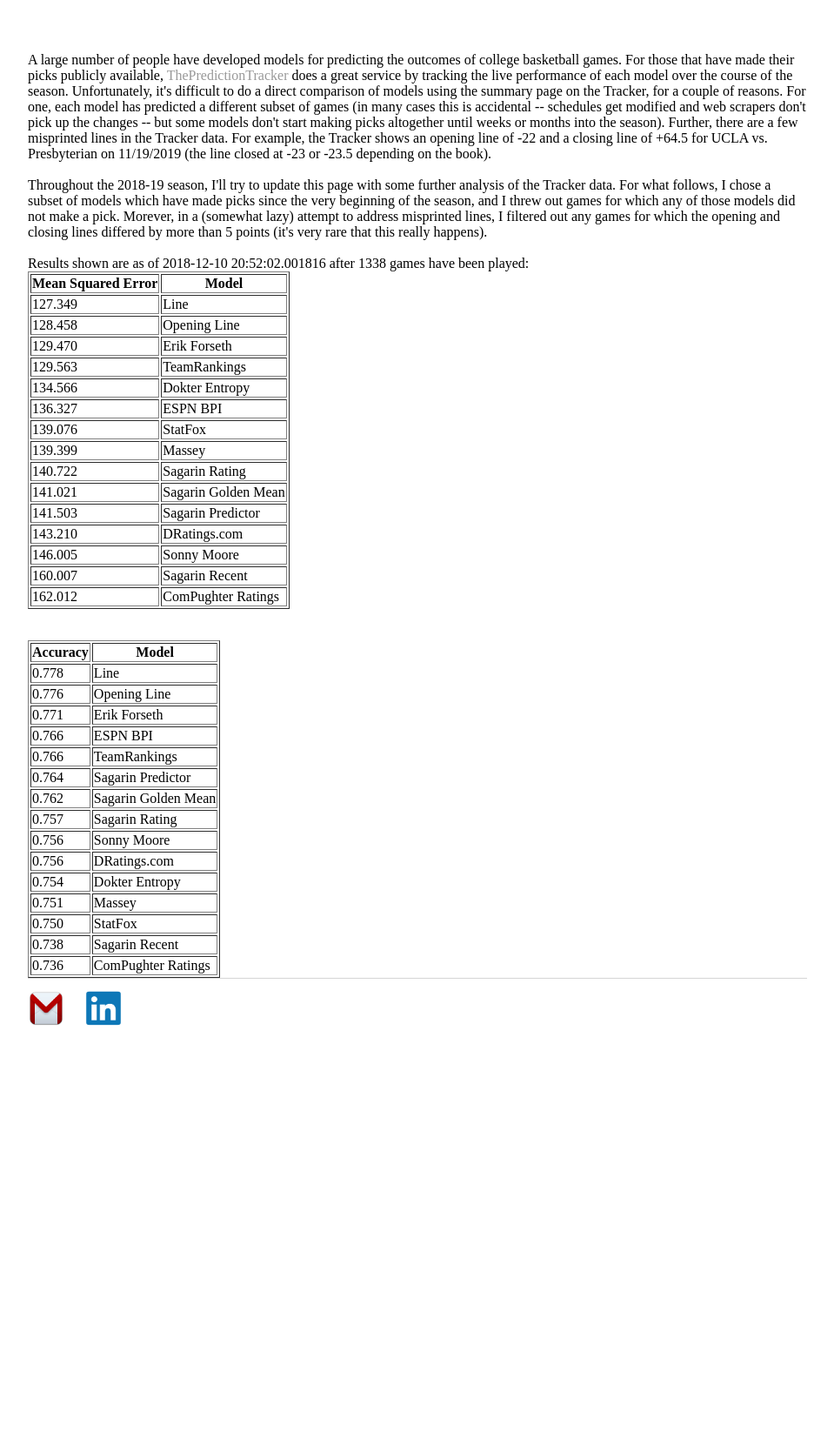
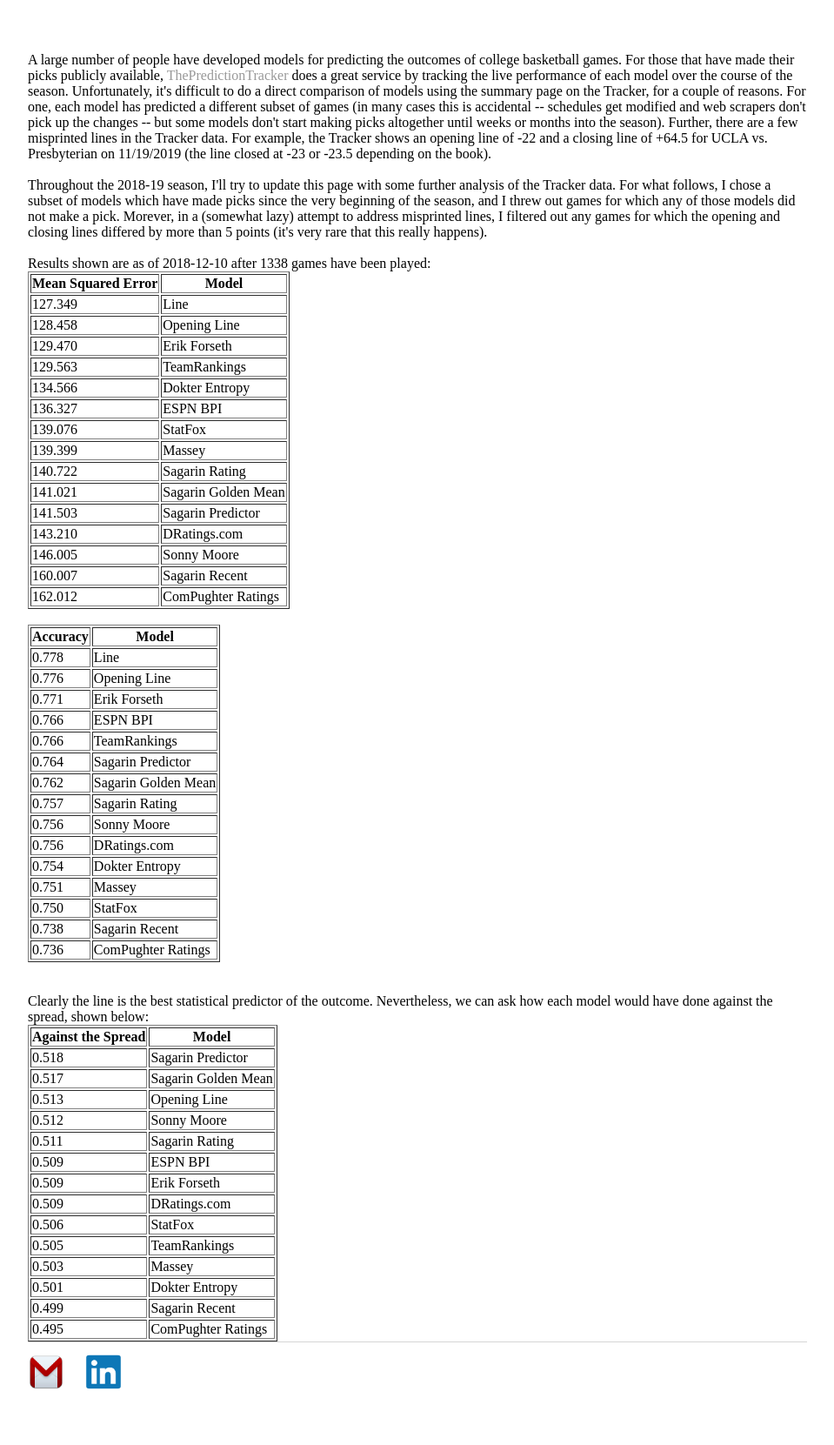
Before and after one commit to erikrforseth/erikrforseth.github.io, a Jekyll site: the page built from about.html, in a window 1280 px wide. Shown: the whole page at 87% size, without its empty margins (160-1119 px from the left). Built offline with Jekyll 4.4.1, drawn with Linux system fonts in a browser that asks for light colours; before the commit the page ends 1243 px from its top, so only the background shows below that.

Commit message:
about page

```diff
--- a/about.html
+++ b/about.html
@@ -6,7 +6,9 @@ A large number of people have developed models for predicting the outcomes of co
 <br><br>
 Throughout the 2018-19 season, I'll try to update this page with some further analysis of the Tracker data. For what follows, I chose a subset of models which have made picks since the very beginning of the season, and I threw out games for which any of those models did not make a pick. Morever, in a (somewhat lazy) attempt to address misprinted lines, I filtered out any games for which the opening and closing lines differed by more than 5 points (it's very rare that this really happens).
 <br><br>
-Results shown are as of 2018-12-10 20:52:02.001816 after 1338 games have been played:<table border="1" class="dataframe">
+Results shown are as of 2018-12-10 after 1338 games have been played:
+<br>
+<table border="1" class="dataframe">
   <thead>
     <tr style="text-align: center;">
       <th>Mean Squared Error</th>
@@ -76,7 +78,7 @@ Results shown are as of 2018-12-10 20:52:02.001816 after 1338 games have been pl
     </tr>
   </tbody>
 </table>
-<br><br>
+<br>
 <table border="1" class="dataframe">
   <thead>
     <tr style="text-align: center;">
@@ -147,3 +149,72 @@ Results shown are as of 2018-12-10 20:52:02.001816 after 1338 games have been pl
     </tr>
   </tbody>
 </table>
+<br><br>
+Clearly the line is the best statistical predictor of the outcome. Nevertheless, we can ask how each model would have done against the spread, shown below:
+<br>
+<table border="1" class="dataframe">
+  <thead>
+    <tr style="text-align: center;">
+      <th>Against the Spread</th>
+      <th>Model</th>
+    </tr>
+  </thead>
+  <tbody>
+    <tr>
+      <td>0.518</td>
+      <td>Sagarin Predictor</td>
+    </tr>
+    <tr>
+      <td>0.517</td>
+      <td>Sagarin Golden Mean</td>
+    </tr>
+    <tr>
+      <td>0.513</td>
+      <td>Opening Line</td>
+    </tr>
+    <tr>
+      <td>0.512</td>
+      <td>Sonny Moore</td>
+    </tr>
+    <tr>
+      <td>0.511</td>
+      <td>Sagarin Rating</td>
+    </tr>
+    <tr>
+      <td>0.509</td>
+      <td>ESPN BPI</td>
+    </tr>
+    <tr>
+      <td>0.509</td>
+      <td>Erik Forseth</td>
+    </tr>
+    <tr>
+      <td>0.509</td>
+      <td>DRatings.com</td>
+    </tr>
+    <tr>
+      <td>0.506</td>
+      <td>StatFox</td>
+    </tr>
+    <tr>
+      <td>0.505</td>
+      <td>TeamRankings</td>
+    </tr>
+    <tr>
+      <td>0.503</td>
+      <td>Massey</td>
+    </tr>
+    <tr>
+      <td>0.501</td>
+      <td>Dokter Entropy</td>
+    </tr>
+    <tr>
+      <td>0.499</td>
+      <td>Sagarin Recent</td>
+    </tr>
+    <tr>
+      <td>0.495</td>
+      <td>ComPughter Ratings</td>
+    </tr>
+  </tbody>
+</table>
```
